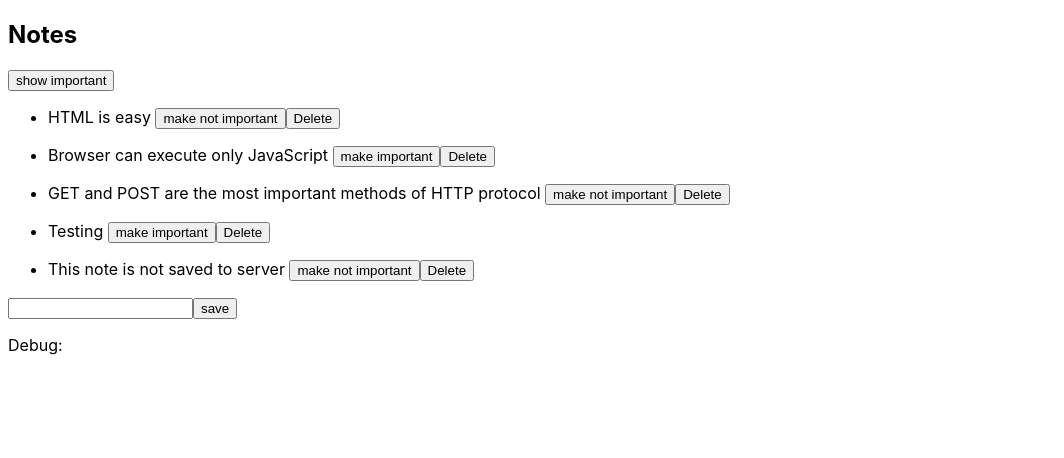
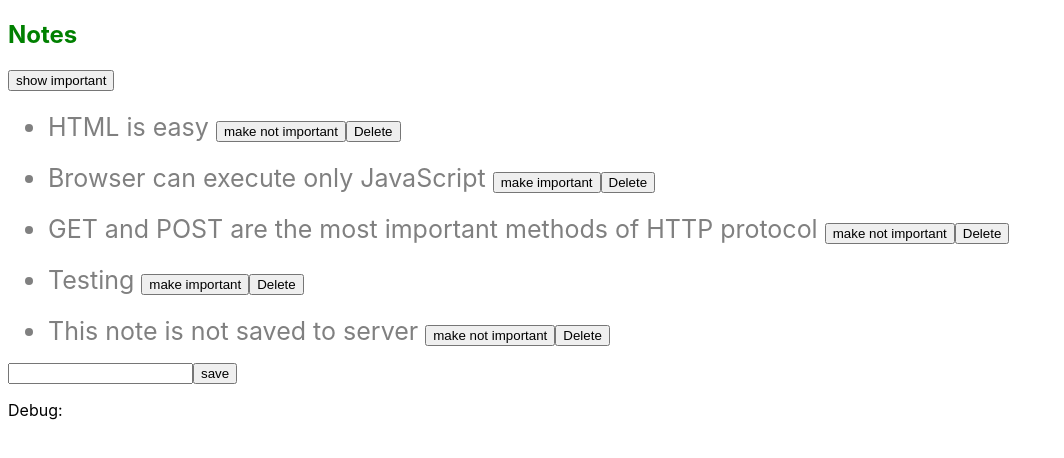
Before and after one commit to filmverse/part4, a React (Create React App) app in the folder project2/: page / in a window 1280 px wide. Shown: the top 458 px of the page, without its empty margins (0-1064 px from the left). Built offline with nearby package versions, Linux system fonts and the light colour scheme; data requests are answered from the project's data file.

Commit message:
creating notes app for testing purpose

```diff
--- a/project2/src/index.css
+++ b/project2/src/index.css
@@ -10,3 +10,13 @@ code {
   font-family: source-code-pro, Menlo, Monaco, Consolas, 'Courier New',
     monospace;
 }
+
+h2 {
+  color: green;
+}
+
+li {
+  color: grey;
+  padding-top: 5px;
+  font-size: 25px;
+}
```
